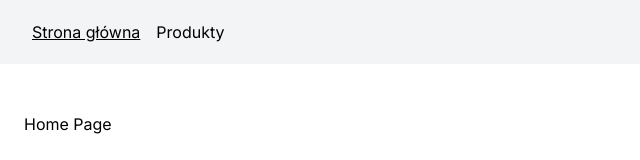
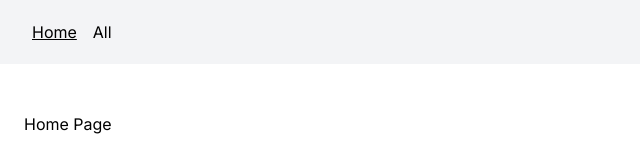
Before and after one commit to aleksandrapieszak/next13masters, a Next.js app: page / in a window 1280 px wide. Shown: the top 160 px of the page, without its empty margins (0-640 px from the left). Built offline with nearby package versions, Linux system fonts and the light colour scheme.

Commit message:
commit pod testy2

```diff
--- a/src/app/layout.tsx
+++ b/src/app/layout.tsx
@@ -21,10 +21,10 @@ export default function RootLayout({
         <nav className="bg-gray-100">
             <ul className="flex space-x-4 mx-auto p-5 max-w-7xl px-2 sm:px-6 lg:px-8 ">
                 <li>
-                    <ActiveLink exact={true} href={"/"} className={`text-black hover:text-gray-400`} activeClassName={`underline`}>Strona główna </ActiveLink>
+                    <ActiveLink exact={true} href={"/"} className={`text-black hover:text-gray-400`} activeClassName={`underline`}>Home </ActiveLink>
                 </li>
                 <li>
-                    <ActiveLink  exact={false} href={"/products"} className={`text-black hover:text-gray-400`} activeClassName={`underline`}> Produkty </ActiveLink>
+                    <ActiveLink  exact={false} href={"/products"} className={`text-black hover:text-gray-400`} activeClassName={`underline`}> All </ActiveLink>
                 </li>
             </ul>
         </nav>
--- a/src/ui/atoms/ActiveLink.tsx
+++ b/src/ui/atoms/ActiveLink.tsx
@@ -31,7 +31,8 @@ export const ActiveLink = <T extends string>({
     return (
         <Link
             href={href}
-            className={clsx(className, isActive && activeClassName)}> {children} </Link>
+            className={clsx(className, isActive && activeClassName)}
+            aria-current={true}> {children} </Link>
 
     )
 }
```
